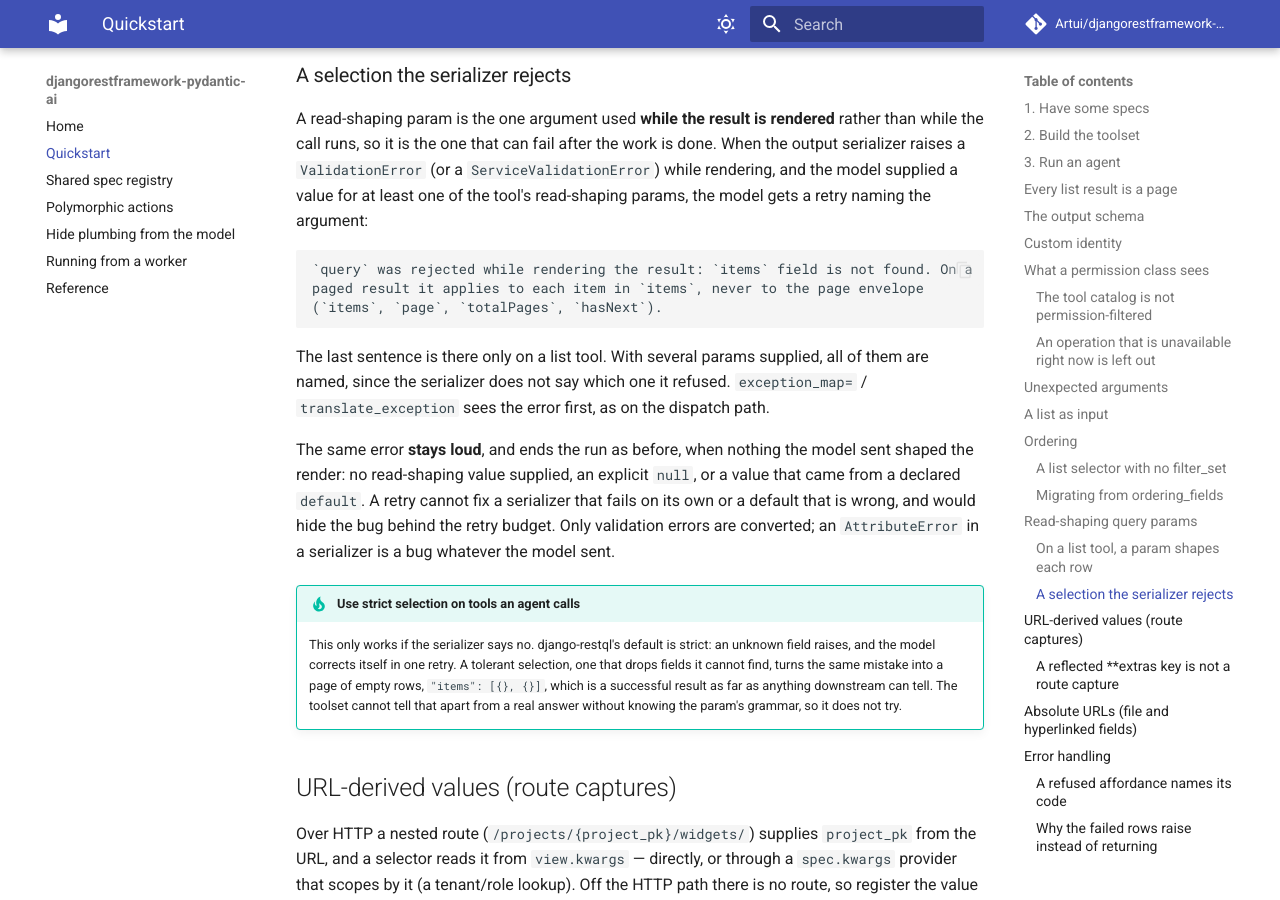
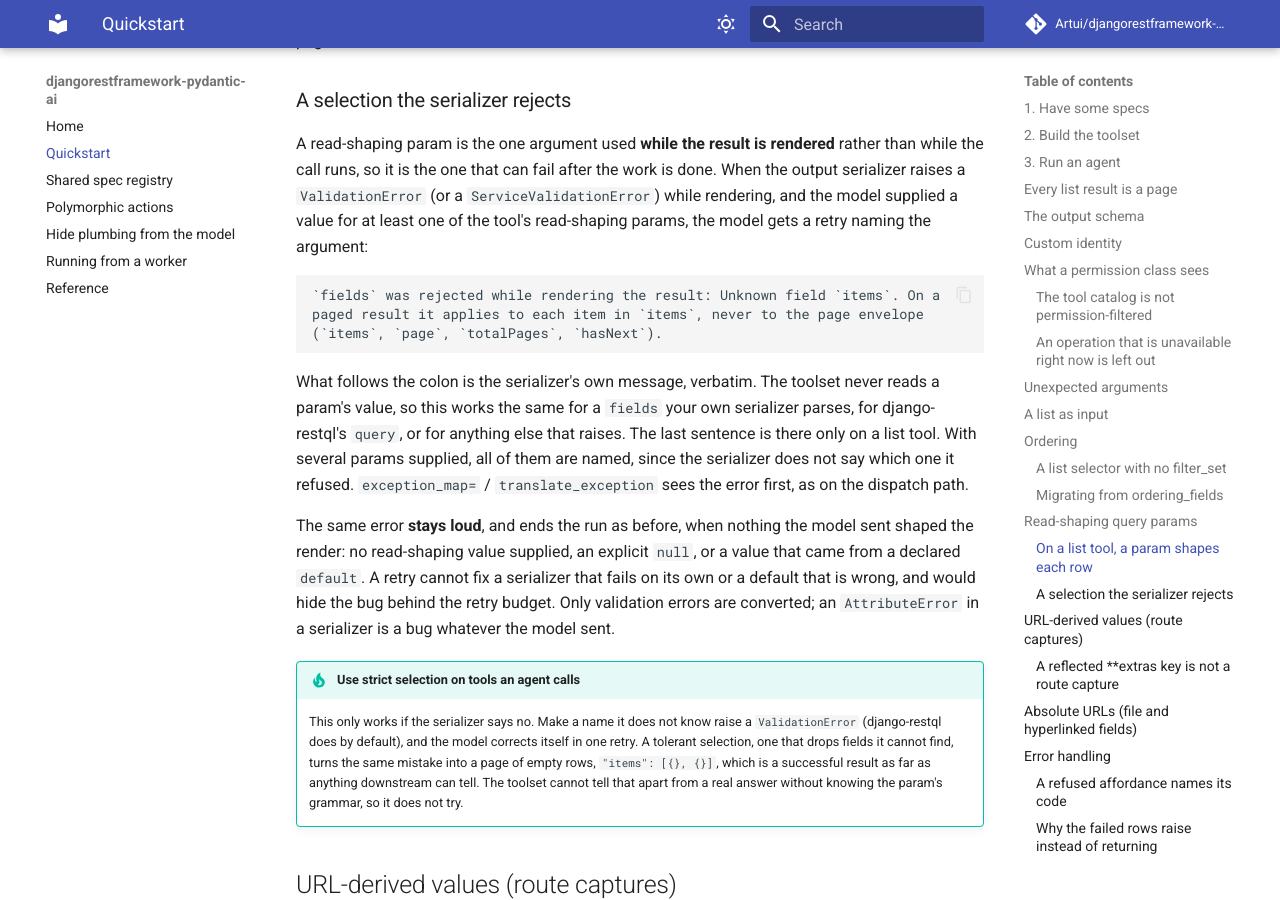
Before and after one commit to Artui/djangorestframework-pydantic-ai, an MkDocs documentation site: the page built from docs/quickstart.md, in a window 1280 px wide and 900 px high, scrolled down 9588 px. Built offline with MkDocs 1.6.1 and Material for MkDocs 9.7.7, drawn with Linux system fonts in a browser that asks for light colours; comment, search, counter and statistics services are not loaded; some of the changed text lies outside the part shown.

Commit message:
Describe read-shaping errors without assuming one selection library
The toolset never reads a QueryParam's value, so nothing in the render
retry is specific to django-restql; several comments, the quickstart and
the changelog read as if it were. They now lead with any serializer
refusing a selection and keep django-restql as one example. A new test
runs a fields selection the serializer parses itself, refusing in its own
words, and pins that the retry names the param and quotes the serializer
verbatim.

Co-Authored-By: Claude Opus 5.5 <noreply@anthropic.com>

````diff
--- a/docs/quickstart.md
+++ b/docs/quickstart.md
@@ -442,8 +442,8 @@ Requires `djangorestframework-services>=0.23`, which added the
 Every list tool returns a page, `{"items": [...], "page": 1, "totalPages": N,
 "hasNext": ...}`, but the serializer that reads a read-shaping param renders one
 row at a time and never sees the envelope. So a selection written against the
-documented shape, `{items{id, name}}`, asks each row for an `items` field it does
-not have. The toolset tells the model this in two places:
+documented shape, `fields=items` or django-restql's `{items{id, name}}`, asks
+each row for an `items` field it does not have. The toolset tells the model this in two places:
 
 - each `QueryParam` on a list tool has "On a paged result it applies to each item
   in `items`, never to the page envelope (`items`, `page`, `totalPages`,
@@ -467,11 +467,14 @@ least one of the tool's read-shaping params, the model gets a retry naming the
 argument:
 
 ```text
-`query` was rejected while rendering the result: `items` field is not found. On a
+`fields` was rejected while rendering the result: Unknown field `items`. On a
 paged result it applies to each item in `items`, never to the page envelope
 (`items`, `page`, `totalPages`, `hasNext`).
 ```
 
+What follows the colon is the serializer's own message, verbatim. The toolset
+never reads a param's value, so this works the same for a `fields` your own
+serializer parses, for django-restql's `query`, or for anything else that raises.
 The last sentence is there only on a list tool. With several params supplied,
 all of them are named, since the serializer does not say which one it refused.
 `exception_map=` / `translate_exception` sees the error first, as on the dispatch
@@ -485,8 +488,9 @@ retry budget. Only validation errors are converted; an `AttributeError` in a
 serializer is a bug whatever the model sent.
 
 !!! tip "Use strict selection on tools an agent calls"
-    This only works if the serializer says no. django-restql's default is
-    strict: an unknown field raises, and the model corrects itself in one retry.
+    This only works if the serializer says no. Make a name it does not know
+    raise a `ValidationError` (django-restql does by default), and the model
+    corrects itself in one retry.
     A tolerant selection, one that drops fields it cannot find, turns the same
     mistake into a page of empty rows, `"items": [{}, {}]`, which is a successful
     result as far as anything downstream can tell. The toolset cannot tell that
````
Also changed, not shown: CHANGELOG.md (+15 -12 lines), 2 other files.
